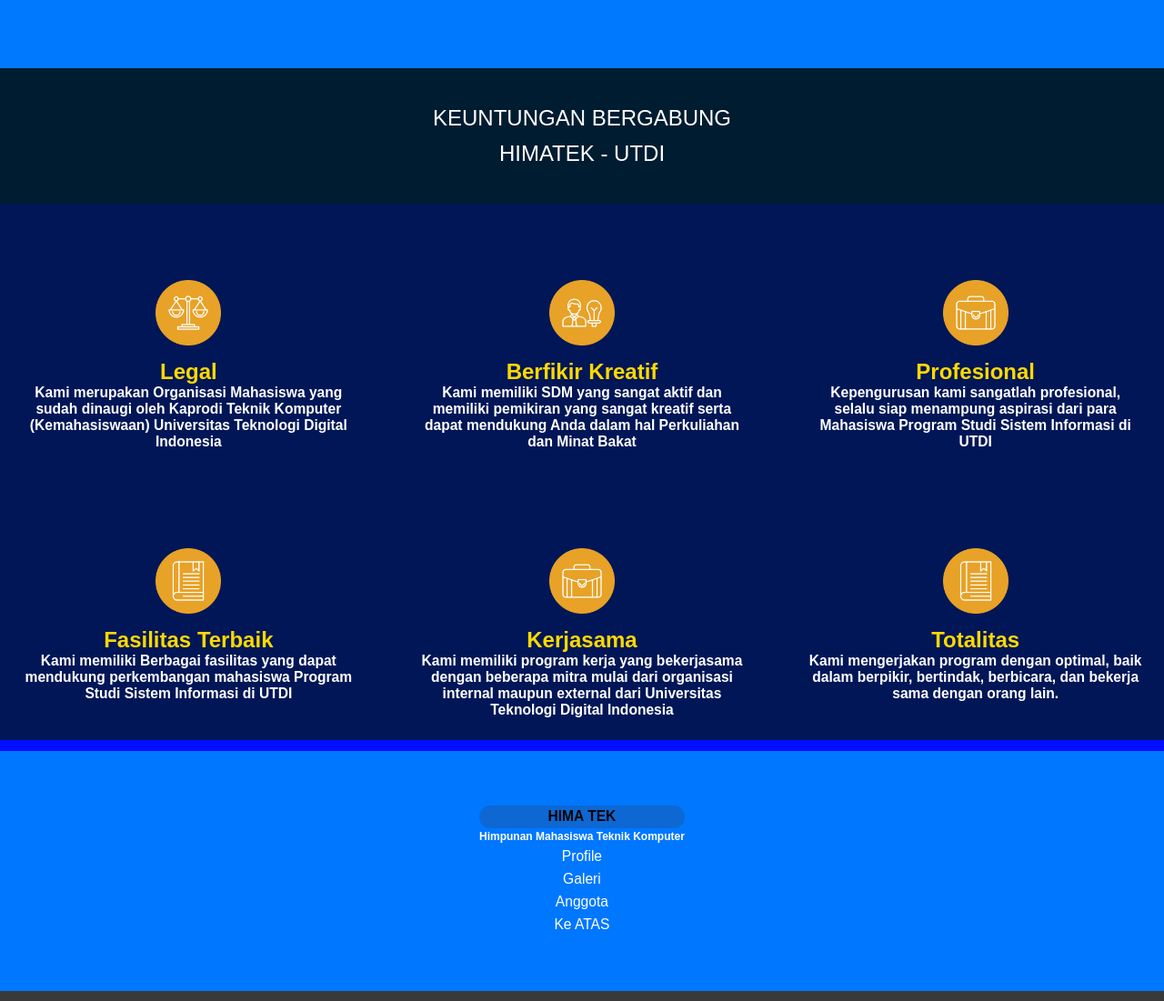
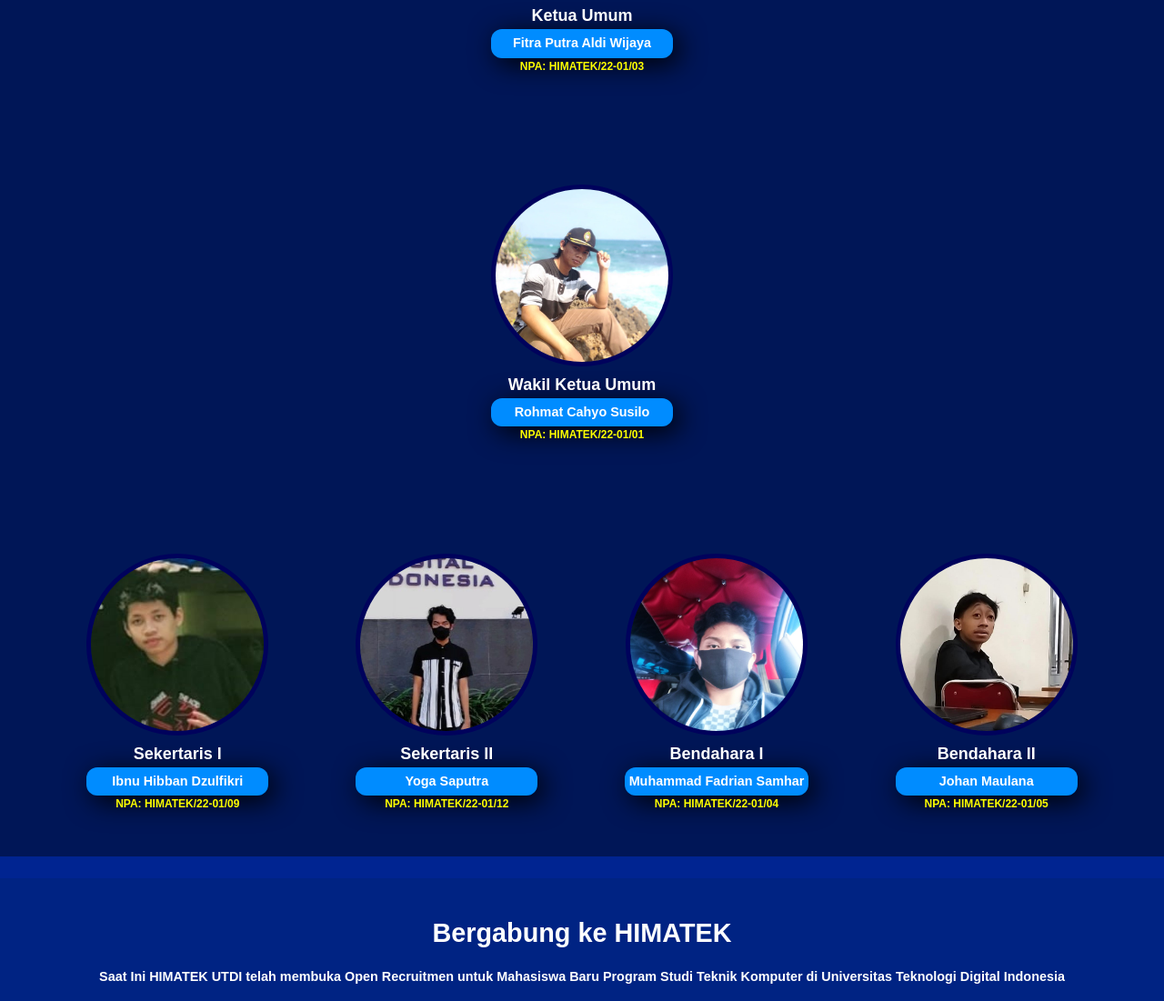
Before and after one commit to Nugraa21/HIMATEK, a plain HTML site: page HIMATEK.html in a window 1280 px wide. Shown: the part 1584-2685 px from the top of the page at 91% size. Drawn offline with nearby package versions, Linux system fonts and the light colour scheme.

Commit message:
menambahkan pengurus harian pada home

```diff
--- a/CSS/HIMATEK.css
+++ b/CSS/HIMATEK.css
@@ -244,6 +244,85 @@
     background-color: #0079ff;
 
 }
+
+.jabatan{
+    text-align: center;
+    line-height: 1.6;
+    padding: 1rem;
+    background-color: #002491;
+
+}
+.jabatan h1{
+    color: #fff;
+
+
+}
+.jabatan h2{
+    color: yellow;
+
+}
+.contentt{
+    /* padding-top: 6rem; */
+    /* margin: 10px; */
+    top: 0;
+    left: 0;
+    right: 0;
+}
+.panah-pengurus{
+    padding-top: 2rem;
+    background-color: #001657;
+}
+.column {
+    padding-top: 1rem;
+    padding: 2rem;
+    margin: 2rem;
+    /* box-shadow: 6px 6px 30px rgba(0, 0, 0, 100); */
+    /* background-color: rgba(255, 255, 255, 0.678); */
+    border-radius: 1rem;
+    /* border: 4px solid rgb(0, 0, 0); */
+
+
+}
+.content-anggota .panah-pengurus{
+    line-height: 1.6;
+    text-align: center;
+    display: flex;
+    flex-wrap: wrap;
+    justify-content: center;
+
+
+}
+.content-anggota .panah-pengurus h2{
+    background-color: #008cff;
+    border-radius: 1rem;
+    padding: 0.3em;
+    color: #ffffff;
+    font-weight: 700;
+    font-size: 1.2rem;
+    box-shadow: 6px 6px 30px rgba(0, 0, 0, 100);
+    cursor: pointer;
+
+}
+.content-anggota .panah-pengurus h2:hover{
+    background-color: #002b4e;
+
+    box-shadow: 6px 6px 30px rgba(0, 0, 0, 100);
+
+}
+.content-anggota .panah-pengurus p{
+    color: yellow;
+    font-weight: 600;
+    font-size: 1rem;
+}
+.content-anggota .panah-pengurus img{
+    border-radius: 50%;
+    border: 5px solid rgb(0, 2, 92);
+
+
+}
+
+
+
 /* .video-bg-1{
     position: fixed;
     top: 0;
--- a/HIMATEK.html
+++ b/HIMATEK.html
@@ -138,6 +138,61 @@
     </div>
 </section>
  <section id="about" class="about">
+    </div>
+</section>
+<section class="sec" ></section>
+<section class="content-anggota contentt">
+    <div class="jabatan">
+        <h1>Pengurus harian HIMATEK</h1>
+        <h2>Periode 2022 - 2024</h2>
+    </div>
+    <div class="panah-pengurus" >
+        <div class="column side">
+            <img src="s2/aldi.jpg" width="200" height="200" viewBox="3 0 3 24">
+            <h1>Ketua Umum</h1>
+            <h2>Fitra Putra Aldi Wijaya</h2>
+            <p>NPA: HIMATEK/22-01/03</p>
+        </div>
+    </div>
+    <div class="panah-pengurus" >
+        <div class="column side">
+            <img src="s2/rohmat.jpg "width="200" height="200" viewBox="3 0 3 24" >
+            <h1>Wakil Ketua Umum</h1>
+            <h2>Rohmat Cahyo Susilo</h2>
+            <p>NPA: HIMATEK/22-01/01</p>
+        </div>
+    </div>
+    <!-- --------- anggota --------- -->
+
+    <div class="panah-pengurus">
+        <div class="column side">
+            <img src="s2/ibnu.jpg" width="200" height="200" viewBox="3 0 3 24">
+            <h1>Sekertaris l</h1>
+            <h2>Ibnu Hibban Dzulfikri</h2>
+            <p>NPA: HIMATEK/22-01/09</p>
+        </div>
+        <div class="column side">
+            <img src="s2/yoga.jpeg" width="200" height="200" viewBox="3 0 3 24">
+            <h1>Sekertaris ll </h1>
+
+            <h2>Yoga Saputra</h2>
+            <p>NPA: HIMATEK/22-01/12</p>
+        </div>
+        <div class="column side">
+            <img src="s2/fadrian.jpg" width="200" height="200" viewBox="3 0 3 24">
+            <h1>Bendahara l</h1>
+            <h2>Muhammad Fadrian Samhar</h2>
+            <p>NPA: HIMATEK/22-01/04</p>
+        </div>
+        <div class="column side">
+            <img src="s2/johan.jpg" width="200" height="200" viewBox="3 0 3 24">
+            <h1>Bendahara ll</h1>
+            <h2>Johan Maulana</h2>
+            <p>NPA: HIMATEK/22-01/05</p>
+        </div>
+    </div>
+    <div class="jabatan">
+
     </div>
 </section>
 <div class="promosi-logo">
```
